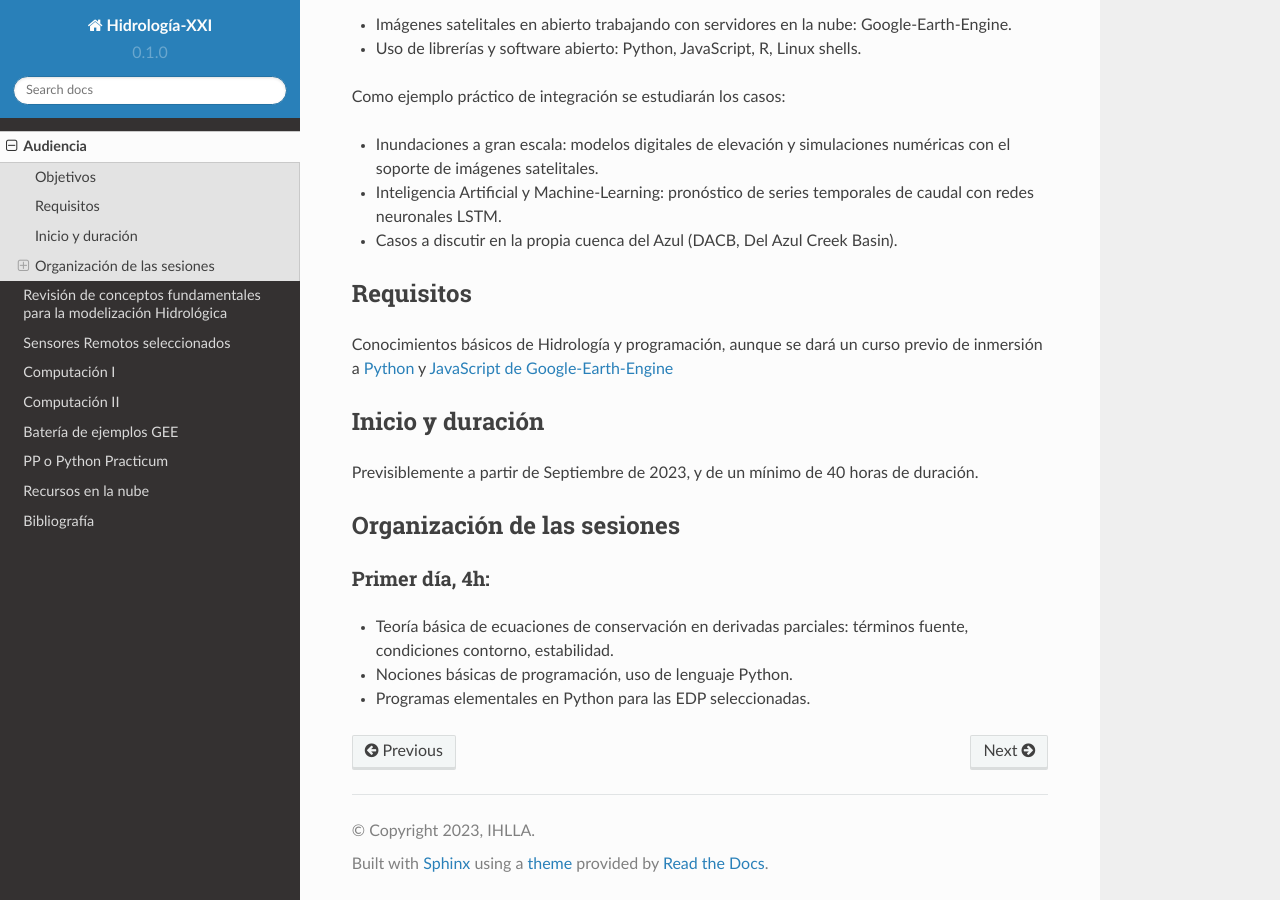
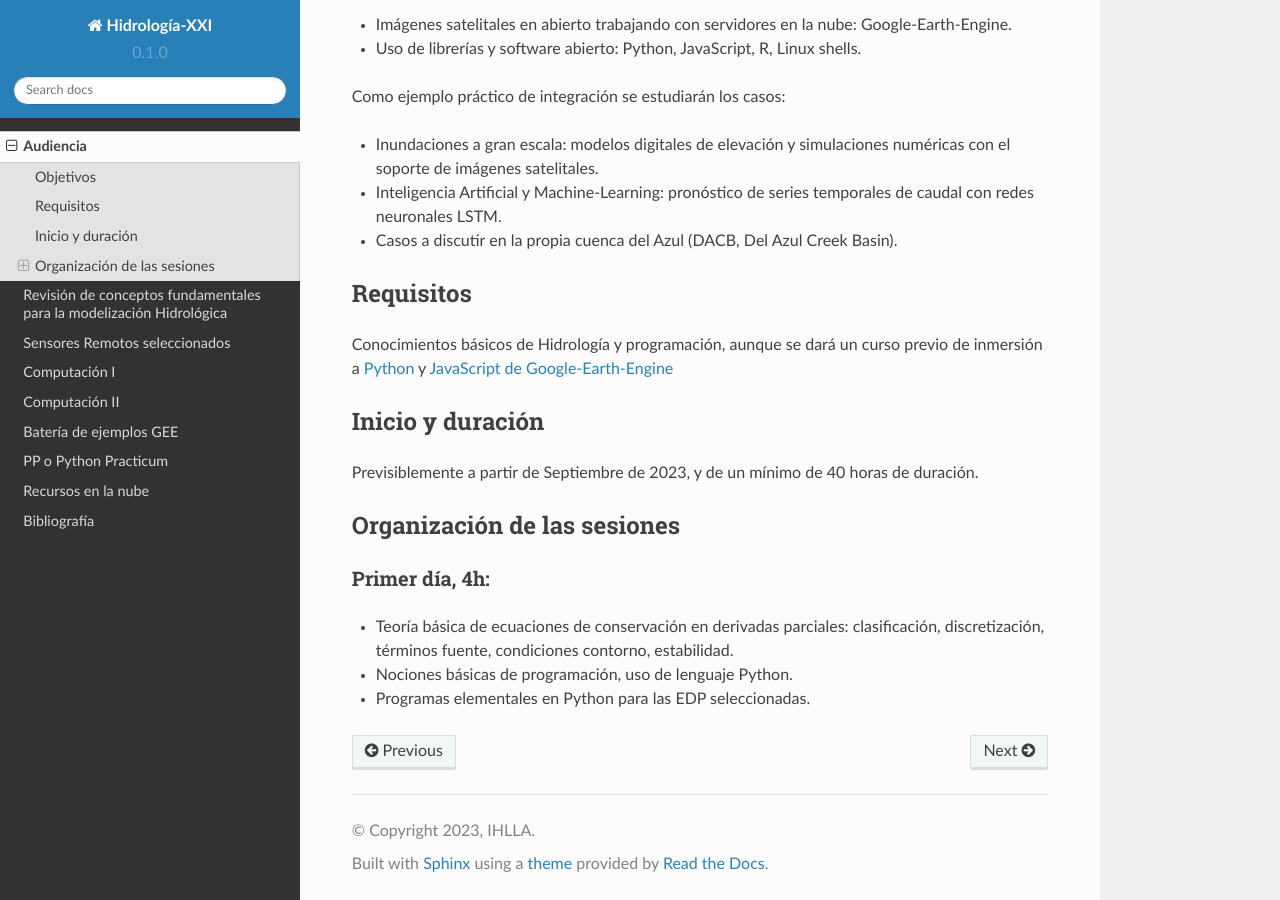
Before and after one commit to ivillamadrid/HidrologiaXXI, a Sphinx documentation site: the page built from docs/source/audiencia.rst, in a window 1280 px wide and 900 px high, scrolled down 539 px. Built offline with Sphinx 7.4.7 and the Read the Docs theme 2.0.0, drawn with Linux system fonts in a browser that asks for light colours.

Commit message:
Update audiencia.rst

```diff
--- a/docs/source/audiencia.rst
+++ b/docs/source/audiencia.rst
@@ -41,6 +41,6 @@ Organización de las sesiones
 Primer día, 4h:
 ***************
 
-* Teoría básica de ecuaciones de conservación en derivadas parciales: términos fuente, condiciones contorno, estabilidad.
+* Teoría básica de ecuaciones de conservación en derivadas parciales: clasificación, discretización, términos fuente, condiciones contorno, estabilidad.
 * Nociones básicas de programación, uso de lenguaje Python.
 * Programas elementales en Python para las EDP seleccionadas.
```
